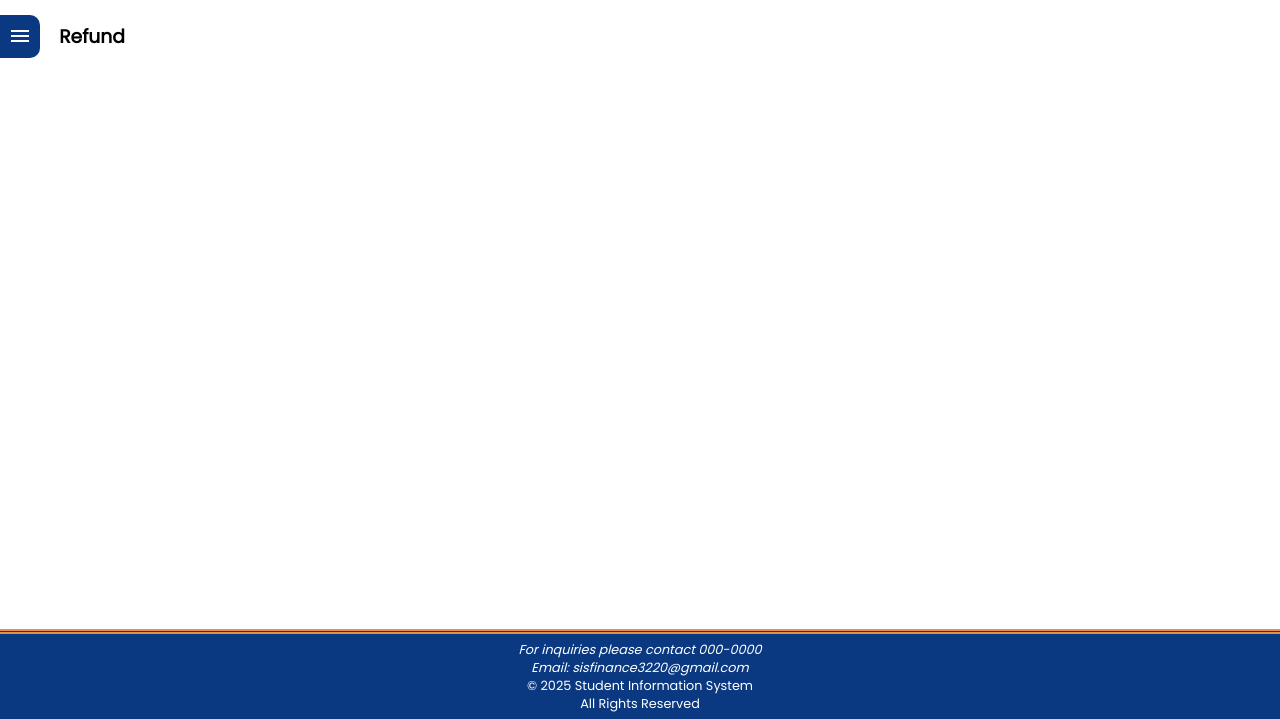
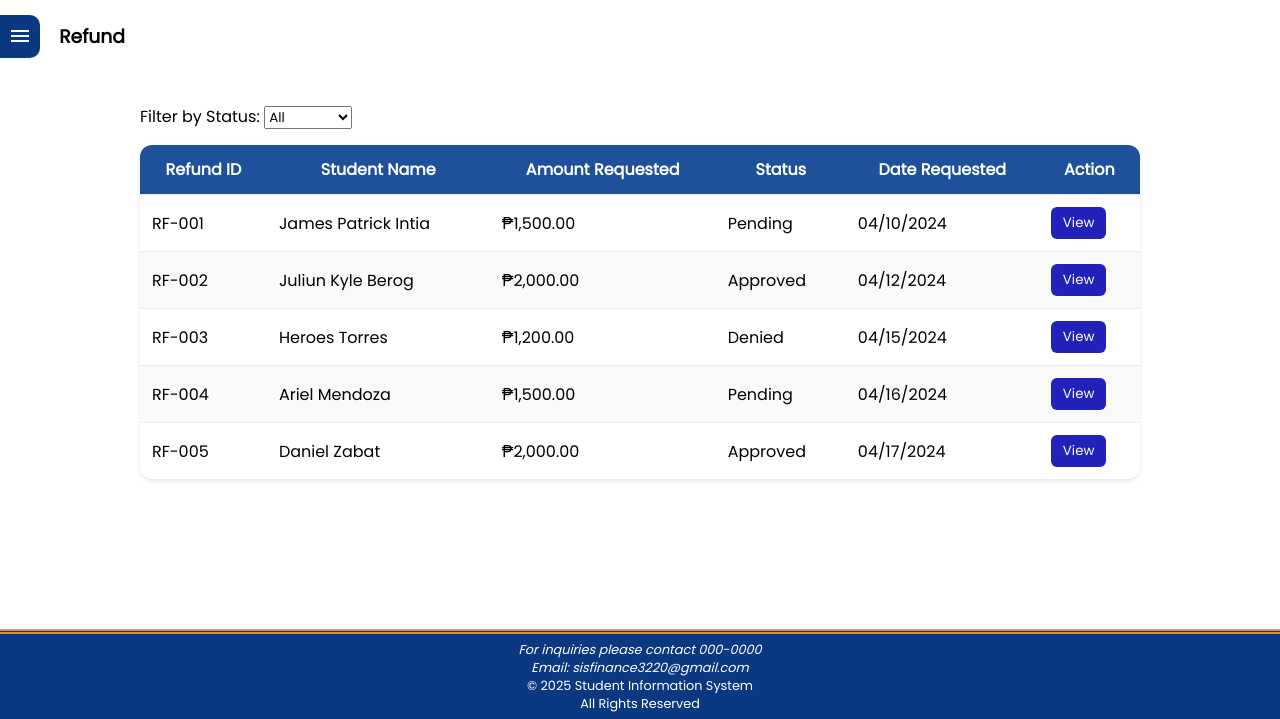
Before and after one commit to danielzabat/fms, a PHP site: page /refund.html in a window 1280 px wide. Shown: the part 81-800 px from the top of the page. Run offline with PHP 8.4, Linux system fonts and the light colour scheme.

Commit message:
add refund module

```diff
--- a/assets/css/fms-style.css
+++ b/assets/css/fms-style.css
@@ -54,7 +157,6 @@ table {
   background: var(--body-color);
   box-shadow: 0 2px 4px rgba(0, 0, 0, 0.1);
   margin-bottom: 1.5rem;
-  font-family: "Segoe UI", Tahoma, Geneva, Verdana, sans-serif;
   border-radius: 12px;
   overflow: hidden;
 }
@@ -73,12 +175,12 @@ th {
   text-align: center;
 }
 
+tr:nth-child(even) {
+  background-color: #f9f9f9;
+}
+
 tr:last-child td {
   border-bottom: none;
-}
-
-tr:nth-child(even) {
-  background-color: #f9f9f9;
 }
 
 tr:hover {
@@ -448,90 +445,150 @@ footer {
   transition: var(--tran-04);
 }
 
-  .actions button:hover {
+.fee-assessment .actions button:hover {
   background-color: var(--toggle-color);
+}
+
+/* Refund */
+
+.refund {
+  width: var(--module-content-width);
+  margin-top: 20px;
+}
+
+.filter-bar {
+  margin: 1rem 0;
+  border-collapse: collapse;
+  width: 100%;
+}
+
+#refundDetails {
+  background-color: var(--body-color);
+  padding: 1rem;
+  margin-top: 1rem;
+  border-radius: 10px;
+  border: 1px solid #aaa;
+}
+
+.refund-content {
+  background-color: var(--body-color);
+  padding: 1rem;
+  margin-top: 1rem;
+  border-radius: 10px;
+  border: 1px solid #aaa;
+}
+
+.modal-overlay {
+  display: none;
+  position: fixed;
+  top: 0;
+  left: 0;
+  width: 100%;
+  height: 100%;
+  background-color: rgba(0, 0, 0, 0.5);
+  z-index: 999;
+  justify-content: center;
+  align-items: center;
+}
+
+.modal-content {
+  background: var(--body-color);
+  border-radius: 12px;
+  padding: 25px 30px;
+  width: 500px;
+  max-width: 90%;
+  box-shadow: 0 10px 30px rgba(0, 0, 0, 0.2);
+  position: relative;
+  animation: fadeIn 0.3s ease-in-out;
+}
+
+.modal-section {
+  margin-bottom: 20px;
+}
+
+.modal-section h4 {
+  margin-bottom: 8px;
+  color: var(--primary-color-light);
+}
+
+.modal-section textarea {
+  width: 442px;
+  height: 143px;
+  padding: 0.5rem;
+  resize: none;
+}
+
+.modal-section p {
+  margin: 3px 0;
+}
+
+.modal-actions {
+  display: flex;
+  justify-content: flex-end;
+  gap: 10px;
+}
+
+.cancel-btn {
+  padding: 8px 14px;
+  border: none;
+  border-radius: 6px;
+  background-color: #6c757d;
+  color: var(--body-color);
+  cursor: pointer;
+  transition: background-color 0.2s ease;
+}
+
+.cancel-btn:hover {
+  background-color: #5a6268;
+}
+
+.approve-btn,
+.deny-btn {
+  padding: 8px 14px;
+  border: none;
+  border-radius: 6px;
+  color: var(--body-color);
+  cursor: pointer;
+}
+
+.approve-btn {
+  background-color: var(--btn-green);
+}
+
+.deny-btn {
+  background-color: var(--btn-red);
+}
+
+.close-button {
+  position: absolute;
+  right: 20px;
+  top: 15px;
+  font-size: 24px;
+  cursor: pointer;
+  color: #888;
+}
+
+@keyframes fadeIn {
+  from {
+    opacity: 0;
+    transform: scale(0.95);
+  }
+  to {
+    opacity: 1;
+    transform: scale(1);
   }
 }
 
-/* @media (max-width: 1024px) {
-  .main {
-    flex-direction: column;
+.view-btn {
+  padding: 6px 12px;
+  background-color: var(--btn-blue);
+  color: white;
+  border: none;
+  border-radius: 6px;
+  cursor: pointer;
+  transition: background-color 0.2s ease;
 }
 
-  .sidebar {
-    position: absolute;
-    top: 65px;
-    left: 0;
-    height: 100%;
-    z-index: 999;
-    width: 0;
-    transition: var(--tran-03);
-    box-shadow: 2px 0 5px rgba(0, 0, 0, 0.2);
+.view-btn:hover {
+  background-color: #0056b3;
 }
-
-  .sidebar.open {
-    width: 220px;
-  }
-
-  .content {
-    margin-left: 0;
-  }
-
-  .js-sidenav-toggle {
-    position: fixed;
-    top: 70px;
-    left: 10px;
-    z-index: 1000;
-  }
-
-  table {
-    display: block;
-    overflow-x: auto;
-    width: 100%;
-  }
-} */
-
-/* @media (max-width: 768px) {
-  .header-content {
-    flex-direction: column;
-    text-align: center;
-  }
-
-  .header-content img {
-    width: 40px;
-  }
-
-  .sidebar a {
-    justify-content: flex-start;
-    padding-left: 20px;
-  }
-
-  .js-sidenav-toggle {
-    font-size: 1.2rem;
-    padding: 3px 6px;
-  }
-
-  .module-content {
-    padding: 10px;
-  }
-
-  th,
-  td {
-    font-size: 0.85rem;
-    padding: 8px;
-  }
-}
-
-@media (max-width: 480px) {
-  .header-content h1 {
-    font-size: 1rem;
-  }
-
-  .header-content h2 {
-    font-size: 0.9rem;
-  }
-
-  .search-container input {
-    width: 100%;
-  }
-} */
--- a/refund.html
+++ b/refund.html
@@ -55,7 +55,76 @@
                 <h3>Refund</h3>
             </div>
             <article class="module-content">
+                <div class="refund">
+                    <div class="filter-bar">
+                        <label for="refundStatus">Filter by Status:</label>
+                        <select id="refundStatus">
+                            <option>All</option>
+                            <option>Pending</option>
+                            <option>Approved</option>
+                            <option>Denied</option>
+                        </select>
+                    </div>
 
+                    <table class="refund-table">
+                        <thead>
+                            <tr>
+                                <th>Refund ID</th>
+                                <th>Student Name</th>
+                                <th>Amount Requested</th>
+                                <th>Status</th>
+                                <th>Date Requested</th>
+                                <th>Action</th>
+                            </tr>
+                        </thead>
+                        <tbody>
+                            <tr>
+                                <td>RF-001</td>
+                                <td>James Patrick Intia</td>
+                                <td>₱1,500.00</td>
+                                <td>Pending</td>
+                                <td>04/10/2024</td>
+                                <td><button class="view-btn" onclick="openModal('RF-001')">View</button></td>
+                            </tr>
+                            <tr>
+                                <td>RF-002</td>
+                                <td>Juliun Kyle Berog</td>
+                                <td>₱2,000.00</td>
+                                <td>Approved</td>
+                                <td>04/12/2024</td>
+                                <td><button class="view-btn" onclick="openModal('RF-002')">View</button></td>
+                            </tr>
+                            <tr>
+                                <td>RF-003</td>
+                                <td>Heroes Torres</td>
+                                <td>₱1,200.00</td>
+                                <td>Denied</td>
+                                <td>04/15/2024</td>
+                                <td><button class="view-btn" onclick="openModal('RF-003')">View</button></td>
+                            </tr>
+                            <tr>
+                                <td>RF-004</td>
+                                <td>Ariel Mendoza</td>
+                                <td>₱1,500.00</td>
+                                <td>Pending</td>
+                                <td>04/16/2024</td>
+                                <td><button class="view-btn" onclick="openModal('RF-004')">View</button></td>
+                            </tr>
+                            <tr>
+                                <td>RF-005</td>
+                                <td>Daniel Zabat</td>
+                                <td>₱2,000.00</td>
+                                <td>Approved</td>
+                                <td>04/17/2024</td>
+                                <td><button class="view-btn" onclick="openModal('RF-005')">View</button></td>
+                            </tr>
+                        </tbody>
+                    </table>
+
+                    <div id="refundModal" class="modal-overlay">
+                        <div class="modal-content"></div>
+                    </div>
+                </div>
             </article>
         </section>
     </main>
@@ -67,6 +136,101 @@
         <p>&copy; 2025 Student Information System<br>All Rights Reserved</p>
     </footer>
     <script src="./assets/js/fms-script.js"></script>
+    <script>
+        function getRefundData(refundId) {
+            const row = Array.from(document.querySelectorAll("table.refund-table tbody tr"))
+                .find(r => r.cells[0].textContent.trim() === refundId);
+
+            if (!row) return null;
+
+            return {
+                id: row.cells[0].textContent.trim(),
+                name: row.cells[1].textContent.trim(),
+                amount: parseFloat(row.cells[2].textContent.replace(/[^\d.]/g, '')),
+                status: row.cells[3].textContent.trim(),
+                date: row.cells[4].textContent.trim(),
+                reason: "Double payment for lab fee during enrollment."
+            };
+        }
+
+        window.openModal = function (refundId) {
+            const refund = getRefundData(refundId);
+            if (!refund) return;
+
+            const modal = document.getElementById('refundModal');
+            const modalContent = modal.querySelector('.modal-content');
+            modalContent.innerHTML = `
+      <span class="close-button" onclick="closeModal()">&times;</span>
+      <h2>Refund Details</h2>
+
+      <div class="modal-section">
+        <h4>Student Information</h4>
+        <p><strong>Name:</strong> ${refund.name}</p>
+        <p><strong>ID:</strong> 2023XXXXXX</p>
+        <p><strong>Course:</strong> [Course Info]</p>
+        <p><strong>Year Level:</strong> [Year Level]</p>
+      </div>
+
+      <div class="modal-section">
+        <h4>Refund Metadata</h4>
+        <p><strong>Refund ID:</strong> ${refund.id}</p>
+        <p><strong>Status:</strong> ${refund.status}</p>
+        <p><strong>Date Requested:</strong> ${refund.date}</p>
+      </div>
+
+      <div class="modal-section">
+        <h4>Reason</h4>
+        <p>${refund.reason}</p>
+      </div>
+
+      <div class="modal-section">
+        <h4>Approval Panel</h4>
+        <textarea placeholder="Admin notes or justification..." rows="3"></textarea>
+        <div class="modal-actions">
+          <button class="approve-btn" onclick="updateRefundStatus('Approved', '${refund.id}')">Approve</button>
+          <button class="deny-btn" onclick="updateRefundStatus('Denied', '${refund.id}')">Deny</button>
+          <button class="cancel-btn" onclick="closeModal()">Cancel</button>
+        </div>
+      </div>
+    `;
+
+            modal.style.display = 'flex';
+        };
+
+        window.closeModal = function () {
+            document.getElementById('refundModal').style.display = 'none';
+        };
+
+        window.updateRefundStatus = function (newStatus, refundId) {
+            const row = Array.from(document.querySelectorAll("table.refund-table tbody tr"))
+                .find(r => r.cells[0].textContent.trim() === refundId);
+
+            if (row) {
+                row.cells[3].textContent = newStatus;
+                alert(`Refund status updated to ${newStatus}`);
+            }
+
+            closeModal();
+        };
+
+        const statusFilter = document.getElementById('refundStatus');
+        if (statusFilter) {
+            statusFilter.addEventListener('change', () => {
+                const selected = statusFilter.value.toLowerCase();
+                const rows = document.querySelectorAll('.refund-table tbody tr');
+
+                rows.forEach(row => {
+                    const status = row.cells[3].textContent.trim().toLowerCase();
+
+                    if (selected === 'all' || status === selected) {
+                        row.style.display = '';
+                    } else {
+                        row.style.display = 'none';
+                    }
+                });
+            });
+        }
+    </script>
 
 </body>
 
```
Also changed, not shown: other parts of assets/css/fms-style.css (+156 -158 lines), index.html (+31 -4 lines). Lines whose indentation alone changed are shown as unchanged.
